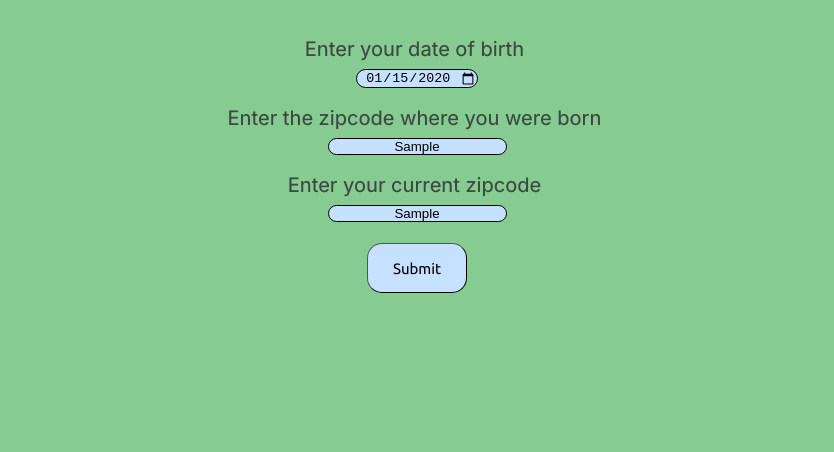
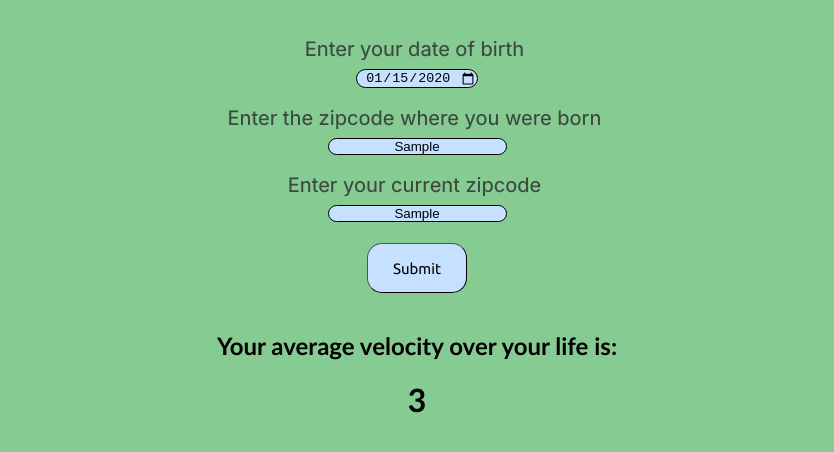
Before and after one commit to aj-ski/Average-Velocity, a plain HTML site: page index.html in a window 1280 px wide. Both pictures are taken after typing "2020-01-15", "Sample", "Sample" into the empty fields and a click on the button "Submit". Shown: the part 170-622 px from the top of the page, without its empty margins (223-1057 px from the left). Drawn offline with Linux system fonts and the light colour scheme; a web font is replaced by a local one.

Commit message:
Changed size of output labels, output now unhides itself on submit, changed font

```diff
--- a/index.html
+++ b/index.html
@@ -32,8 +32,8 @@
     </div><br>
 
     <div class="output">
-        <h3 class="hide">Your average velocity over your life is: </h3>
-        <h2 class="hide">Placeholder</h2>
+        <h2 class="hide" id="outputHeading">Your average velocity over your life is: </h3>
+        <h1 class="hide" id="outputData">Placeholder</h2>
     </div>
 
 </body>
--- a/script.js
+++ b/script.js
@@ -2,6 +2,8 @@ let date = document.getElementById("date");
 let birth = document.getElementById("firstLocation");
 let current = document.getElementById("secondLocation");
 let submit = document.getElementById("submit");
+let outputHeading = document.getElementById("outputHeading");
+let outputData = document.getElementById("outputData");
 
 submit.addEventListener("click", handleData);
 
@@ -10,12 +12,20 @@ function handleData() {
     let inputCheck = inputIsEmpty();
     if (inputCheck) {
         alert("Please input all values");
+        return 0;
     }
     let date1 = new Date(date.value);
     let date2 = new Date();
 
-    // console.log((date1.getTime() - date2.getTime())/1000)
+    let hours = (date1.getTime() - date2.getTime())/-1000
+    hours /= 360;
+    hours = Math.round(hours);
+    console.log(hours);
 
+
+    outputData.innerHTML = "3";
+    outputHeading.classList.remove("hide");
+    outputData.classList.remove("hide");
 }
 
 function inputIsEmpty() {
@@ -25,7 +35,6 @@ function inputIsEmpty() {
         output = true;
     }
 
-    console.log(output);
     return output;
 
 }
--- a/styles.css
+++ b/styles.css
@@ -79,9 +79,10 @@ input:hover {
 .output {
     padding-top: 20px;
     text-align: center;
+    font-family:'Gill Sans', 'Gill Sans MT', Calibri, 'Trebuchet MS', sans-serif;
 }
 
-.output h2 {
+#outputData {
     padding-top: 20px;
 }
 
```
